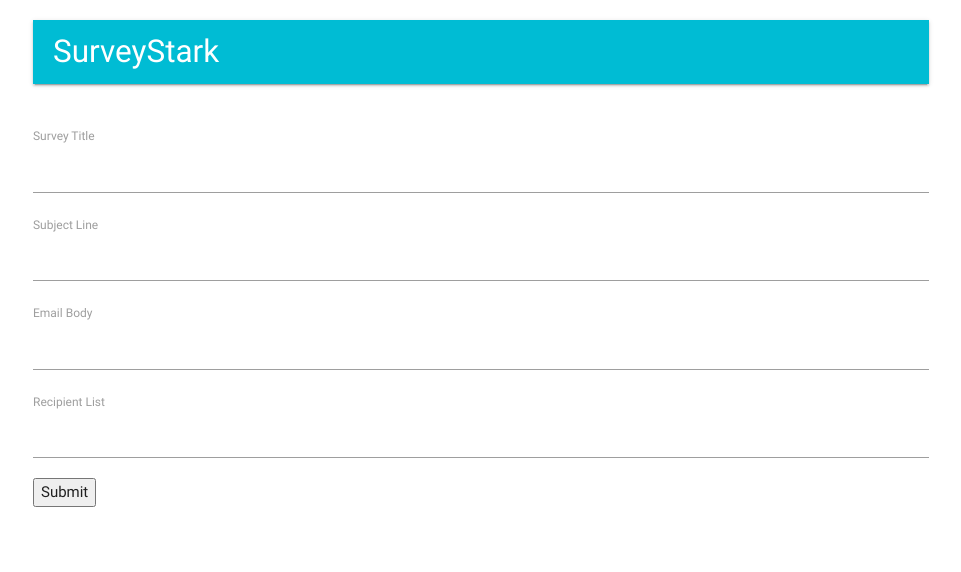
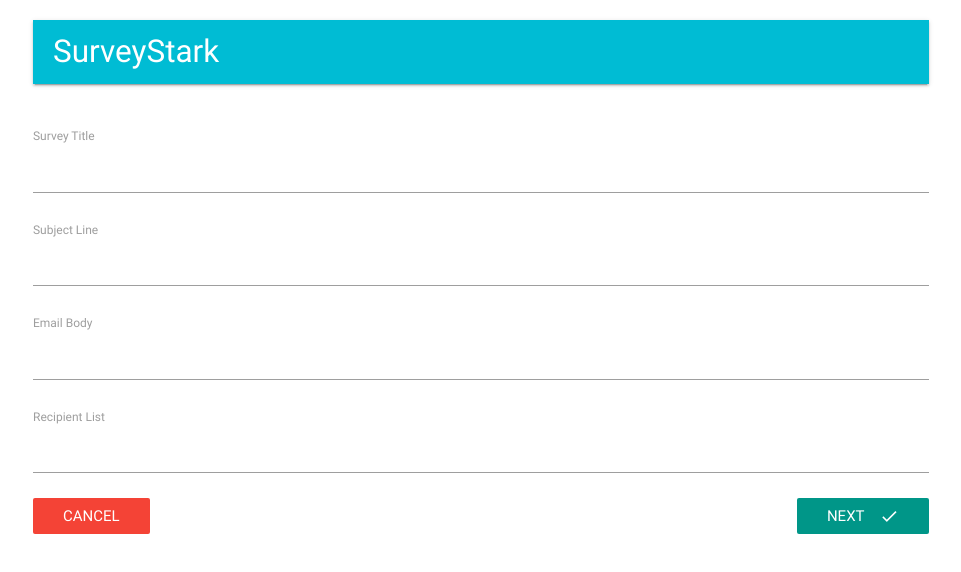
Before and after one commit to meghna-saxena/survey-stark, a React (Create React App) app in the folder client/: page /surveys/new in a window 1280 px wide. Shown: the top 572 px of the page, without its empty margins (159-1120 px from the left). Built offline with nearby package versions, Linux system fonts and the light colour scheme; no server answers.

Commit message:
form validation

```diff
--- a/client/src/components/App.js
+++ b/client/src/components/App.js
@@ -1,11 +1,11 @@
 import React, { Component } from "react";
 import { BrowserRouter, Route } from "react-router-dom";
 import { connect } from "react-redux";
-import * as actions from '../actions';
+import * as actions from "../actions";
 import Header from "./Header";
-import Landing from './Landing';
-import Dashboard from './Dashboard';
-import SurveyNew from './surveys/SurveyNew';
+import Landing from "./Landing";
+import Dashboard from "./Dashboard";
+import SurveyNew from "./surveys/SurveyNew";
 
 class App extends Component {
   componentDidMount() {
@@ -13,18 +13,19 @@
   }
   render() {
     return (
+      <BrowserRouter>
         <div className="container">
-        <BrowserRouter>
-          <div>
           <Header />
           <Route path="/" exact component={Landing} />
           <Route path="/surveys" exact component={Dashboard} />
           <Route path="/surveys/new" component={SurveyNew} />
         </div>
       </BrowserRouter>
-      </div>
     );
   }
 }
 
-export default connect(null, actions)(App);
+export default connect(
+  null,
+  actions
+)(App);
--- a/client/src/components/surveys/SurveyField.js
+++ b/client/src/components/surveys/SurveyField.js
@@ -1,11 +1,14 @@
 import React from "react";
 
-const SurveyField = ({ input, label }) => {
+const SurveyField = ({ input, label, meta: { error, touched } }) => {
   //accessing props.input, props are given by field helper from redux form
   return (
     <div>
       <label>{label}</label>
-      <input {...input} />
+      <input {...input} style={{ marginBottom: "5px" }} />
+      <div className="red-text" style={{ marginBottom: "20px" }}>
+        {touched && error}
+      </div>
     </div>
   );
 };
--- a/client/src/components/surveys/SurveyForm.js
+++ b/client/src/components/surveys/SurveyForm.js
@@ -1,6 +1,7 @@
 import _ from "lodash";
 import React, { Component } from "react";
 import { reduxForm, Field } from "redux-form";
+import { Link } from "react-router-dom";
 import SurveyField from "./SurveyField";
 
 const FIELDS = [
@@ -32,15 +33,31 @@
           className="form"
           onSubmit={this.props.handleSubmit(values => console.log(values))}
         >
-          {/* <Field type="text" name="surveyTitle" component="input" /> */}
           {this.renderFields()}
-          <button type="submit">Submit</button>
+          <Link to="/surveys" className="red btn-flat white-text">
+            Cancel
+          </Link>
+          <button className="teal btn-flat right white-text" type="submit">
+            Next
+            <i className="material-icons right">done</i>
+          </button>
         </form>
       </div>
     );
   }
 }
 
+function validate(values) {
+  const errors = {};
+  _.each(FIELDS, ({ name }) => {
+    if (!values[name]) {
+      errors[name] = "This field cannot be empty";
+    }
+  });
+  return errors;
+}
+
 export default reduxForm({
+  validate: validate,
   form: "surveyForm"
 })(SurveyForm);
```
Also changed, not shown: 1 other file (tests, documents, lock files or other folders). Lines whose indentation alone changed are shown as unchanged.
